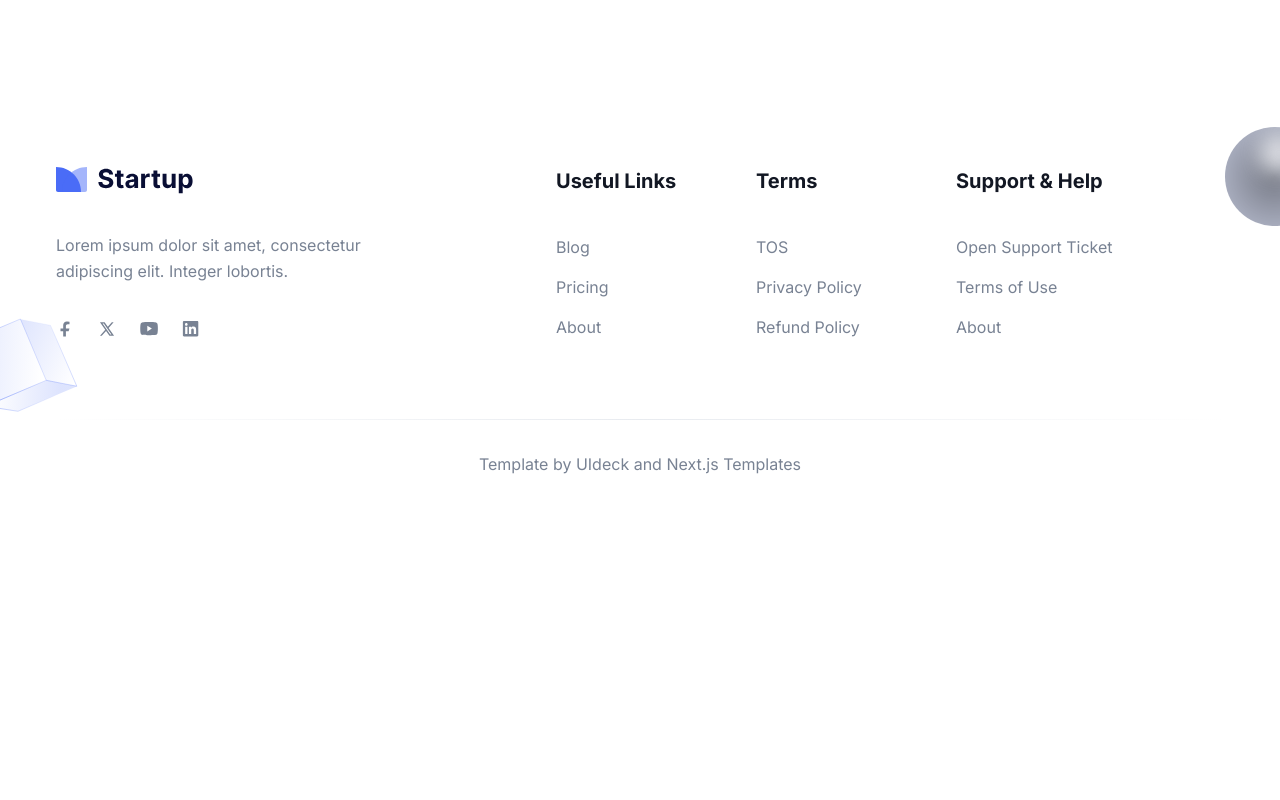
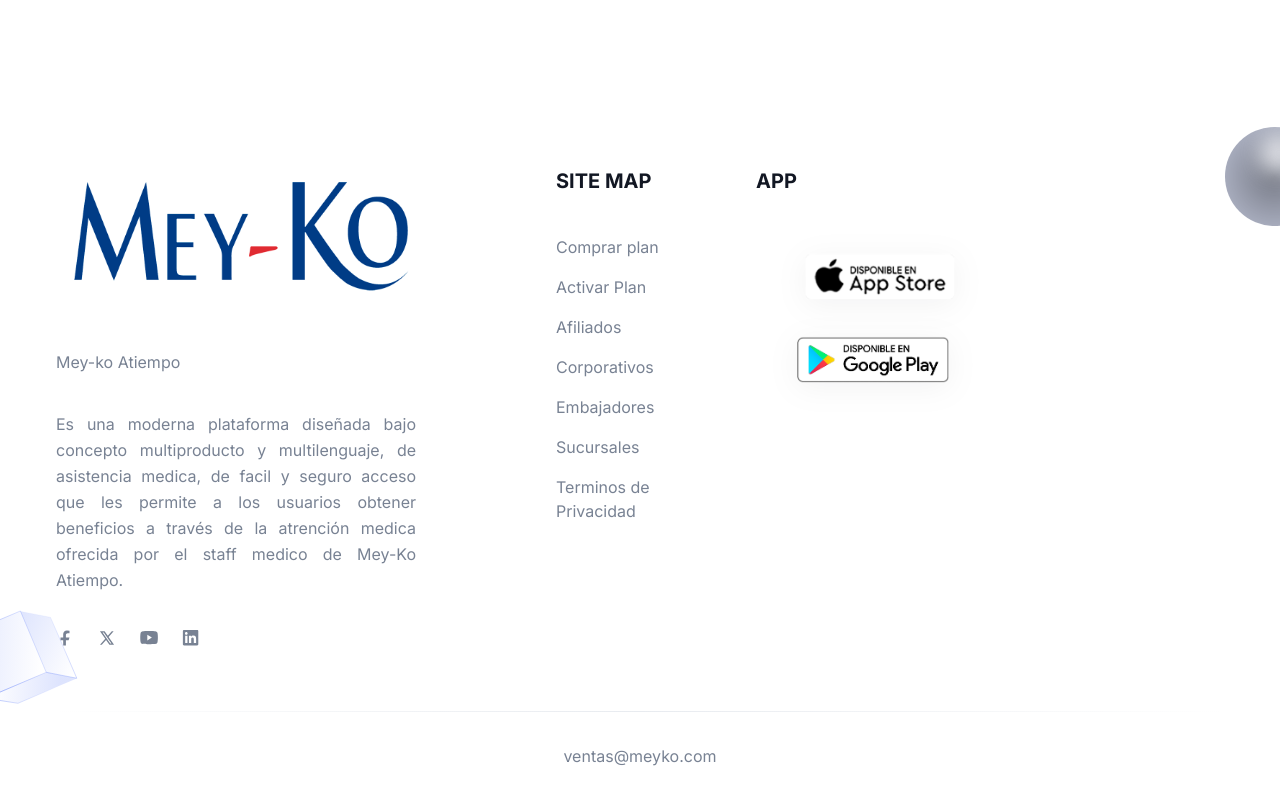
Before and after one commit to luisarl/MEY-KO-WEB, a Next.js app: page /about in a window 1280 px wide. Shown: the part 1677-2477 px from the top of the page. Before the commit the page ends 2185 px from the top, so only its background shows below. Built offline with nearby package versions, Linux system fonts and the light colour scheme.

Commit message:
PRIMERA VERSION FOOTER

```diff
--- a/src/app/page.tsx
+++ b/src/app/page.tsx
@@ -30,7 +30,7 @@
       <Testimonials />
       <AboutSectionTwo />
       {/* <Blog /> */}
-      <Contact />
+      {/* <Contact /> */}
     </>
   );
 }
--- a/src/components/Footer/index.tsx
+++ b/src/components/Footer/index.tsx
@@ -12,7 +12,7 @@
               <div className="mb-12 max-w-[360px] lg:mb-16">
                 <Link href="/" className="mb-8 inline-block">
                   <Image
-                    src="/images/logo/logo-2.svg"
+                    src="/images/logo/LOGO-MENU-MEY-KO.png"
                     alt="logo"
                     className="w-full dark:hidden"
                     width={140}
@@ -27,8 +27,11 @@
                   />
                 </Link>
                 <p className="mb-9 text-base leading-relaxed text-body-color dark:text-body-color-dark">
-                  Lorem ipsum dolor sit amet, consectetur adipiscing elit.
-                  Integer lobortis.
+                  Mey-ko Atiempo
+                </p>
+                <p className="mb-9 text-base leading-relaxed text-justify text-body-color dark:text-body-color-dark">
+                  Es una moderna plataforma diseñada bajo concepto multiproducto y multilenguaje, de asistencia medica, de facil y seguro acceso que les permite
+                  a los usuarios obtener beneficios a través de la atrención medica ofrecida por el staff medico de Mey-Ko Atiempo.
                 </p>
                 <div className="flex items-center">
                   <a
@@ -112,72 +115,98 @@
             <div className="w-full px-4 sm:w-1/2 md:w-1/2 lg:w-2/12 xl:w-2/12">
               <div className="mb-12 lg:mb-16">
                 <h2 className="mb-10 text-xl font-bold text-black dark:text-white">
-                  Useful Links
+                  SITE MAP
                 </h2>
                 <ul>
                   <li>
                     <Link
-                      href="/blog"
+                      href="/#"
                       className="mb-4 inline-block text-base text-body-color duration-300 hover:text-primary dark:text-body-color-dark dark:hover:text-primary"
                     >
-                      Blog
+                      Comprar plan
                     </Link>
                   </li>
                   <li>
                     <Link
-                      href="/"
+                      href="/#"
                       className="mb-4 inline-block text-base text-body-color duration-300 hover:text-primary dark:text-body-color-dark dark:hover:text-primary"
                     >
-                      Pricing
+                      Activar Plan
                     </Link>
                   </li>
                   <li>
                     <Link
-                      href="/about"
+                      href="/#"
                       className="mb-4 inline-block text-base text-body-color duration-300 hover:text-primary dark:text-body-color-dark dark:hover:text-primary"
                     >
-                      About
+                      Afiliados
+                    </Link>
+                  </li>
+                  <li>
+                    <Link
+                      href="/#"
+                      className="mb-4 inline-block text-base text-body-color duration-300 hover:text-primary dark:text-body-color-dark dark:hover:text-primary"
+                    >
+                      Corporativos
+                    </Link>
+                  </li>
+                  <li>
+                    <Link
+                      href="/#"
+                      className="mb-4 inline-block text-base text-body-color duration-300 hover:text-primary dark:text-body-color-dark dark:hover:text-primary"
+                    >
+                      Embajadores
+                    </Link>
+                  </li>
+                  <li>
+                    <Link
+                      href="/#"
+                      className="mb-4 inline-block text-base text-body-color duration-300 hover:text-primary dark:text-body-color-dark dark:hover:text-primary"
+                    >
+                      Sucursales
+                    </Link>
+                  </li>
+                  <li>
+                    <Link
+                      href="/#"
+                      className="mb-4 inline-block text-base text-body-color duration-300 hover:text-primary dark:text-body-color-dark dark:hover:text-primary"
+                    >
+                      Terminos de Privacidad
                     </Link>
                   </li>
                 </ul>
               </div>
             </div>
 
-            <div className="w-full px-4 sm:w-1/2 md:w-1/2 lg:w-2/12 xl:w-2/12">
+            <div className="w-full px-4 sm:w-1/2 md:w-1/2 lg:w-3/12 xl:w-3/12">
               <div className="mb-12 lg:mb-16">
                 <h2 className="mb-10 text-xl font-bold text-black dark:text-white">
-                  Terms
+                  APP
                 </h2>
                 <ul>
                   <li>
-                    <Link
-                      href="/"
-                      className="mb-4 inline-block text-base text-body-color duration-300 hover:text-primary dark:text-body-color-dark dark:hover:text-primary"
-                    >
-                      TOS
-                    </Link>
+                      <Image
+                        src="/images/about/BOTON-APPLE.png"
+                        alt="playstore"
+                        width={400}
+                        height={200}
+                        className="drop-shadow-three dark:hidden dark:drop-shadow-none"
+                      />
                   </li>
                   <li>
-                    <Link
-                      href="/"
-                      className="mb-4 inline-block text-base text-body-color duration-300 hover:text-primary dark:text-body-color-dark dark:hover:text-primary"
-                    >
-                      Privacy Policy
-                    </Link>
-                  </li>
-                  <li>
-                    <Link
-                      href="/"
-                      className="mb-4 inline-block text-base text-body-color duration-300 hover:text-primary dark:text-body-color-dark dark:hover:text-primary"
-                    >
-                      Refund Policy
-                    </Link>
+                    <Image
+                      src="/images/about/BOTON-GOOGLE.png"
+                      alt="appstore"
+                      width={400}
+                      height={200}
+                      className="drop-shadow-three dark:hidden dark:drop-shadow-none"
+                    />
                   </li>
                 </ul>
               </div>
             </div>
 
-            <div className="w-full px-4 md:w-1/2 lg:w-4/12 xl:w-3/12">
+            {/* <div className="w-full px-4 md:w-1/2 lg:w-4/12 xl:w-3/12">
               <div className="mb-12 lg:mb-16">
                 <h2 className="mb-10 text-xl font-bold text-black dark:text-white">
                   Support & Help
@@ -209,30 +238,22 @@
                   </li>
                 </ul>
               </div>
-            </div>
+            </div> */}
           </div>
 
           <div className="h-px w-full bg-gradient-to-r from-transparent via-[#D2D8E183] to-transparent dark:via-[#959CB183]"></div>
           <div className="py-8">
             <p className="text-center text-base text-body-color dark:text-white">
-              Template by{" "}
+
               <a
-                href="http://uideck.com"
+                href="mailto:ventas@meyko.com"
                 target="_blank"
                 rel="noopener noreferrer"
                 className="hover:text-primary"
               >
-                UIdeck
-              </a>{" "}
-              and{" "}
-              <a
-                href="https://nextjstemplates.com"
-                target="_blank"
-                rel="noopener noreferrer"
-                className="hover:text-primary"
-              >
-                Next.js Templates
+                ventas@meyko.com
               </a>
+
             </p>
           </div>
         </div>
--- a/src/components/Header/index.tsx
+++ b/src/components/Header/index.tsx
@@ -43,8 +43,8 @@
       <header
         className={`header bg-blue-900 left-0 top-0 z-40 flex w-full items-center ${
           sticky
-            ? "dark:bg-gray-dark dark:shadow-sticky-dark fixed z-[9999] bg-white !bg-opacity-100 shadow-sticky backdrop-blur-sm transition"
-            : "absolute bg-transparent"
+            ? "dark:bg-gray-dark dark:shadow-sticky-dark fixed z-[9999] bg-blue-900 !bg-opacity-80 shadow-sticky backdrop-blur-sm transition"
+            : "absolute bg-blue-900"
         }`}
       >
         <div className="container">
```
